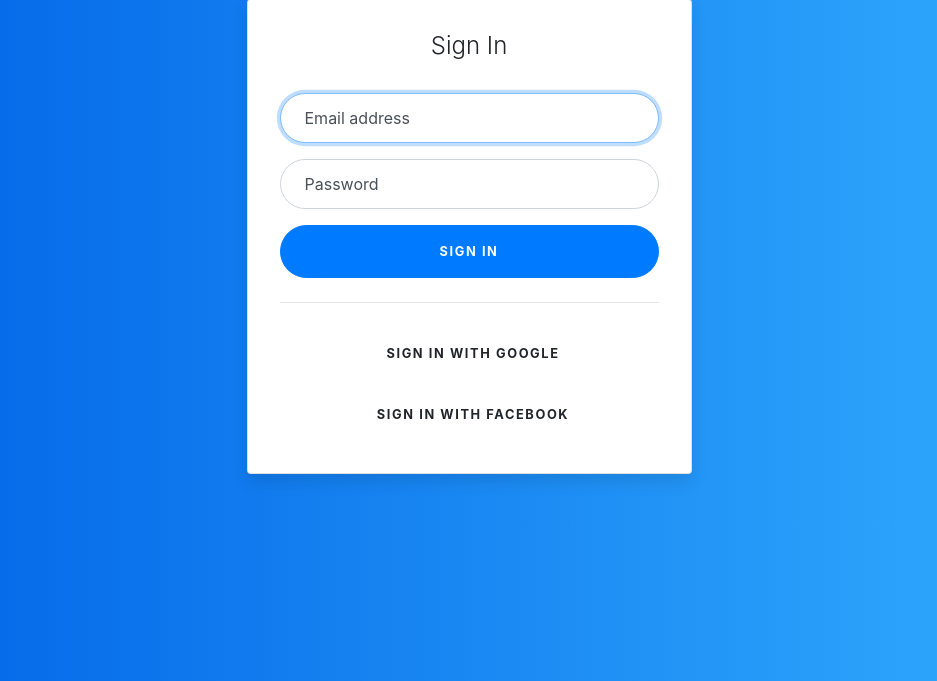
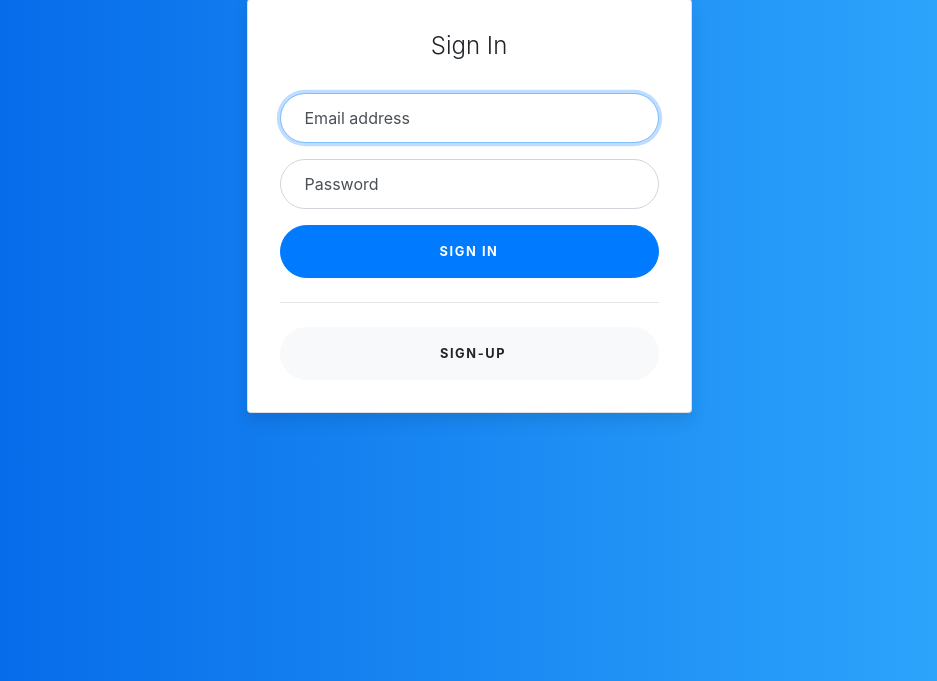
Before and after one commit to rchowdhury99/Social-Connect, a Flask app: page / in a window 1280 px wide. Shown: the part 105-786 px from the top of the page, without its empty margins (171-1108 px from the left). Run offline with Flask 2, Linux system fonts and the light colour scheme; some libraries are stand-ins or nearby versions.

Commit message:
Added Signup button

```diff
--- a/WEB/templates/index.html
+++ b/WEB/templates/index.html
@@ -29,8 +29,7 @@
 
                     <button class="btn btn-lg btn-primary btn-block text-uppercase" type="submit">Sign in</button>
                     <hr class="my-4">
-                    <button class="btn btn-lg btn-google btn-block text-uppercase" type="submit"><i class="fab fa-google mr-2"></i> Sign in with Google</button>
-                    <button class="btn btn-lg btn-facebook btn-block text-uppercase" type="submit"><i class="fab fa-facebook-f mr-2"></i> Sign in with Facebook</button>
+                    <button class="btn btn-lg btn-light btn-block text-uppercase" type="submit"><i class="fab fa-google mr-2"></i> Sign-up</button>
                   </form>
                 </div>
               </div>
```
